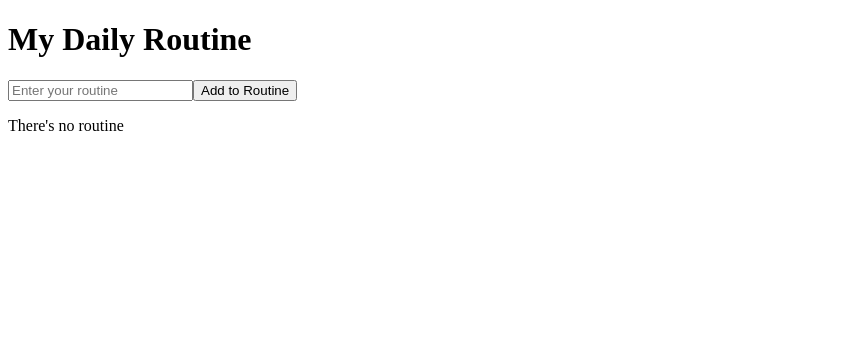
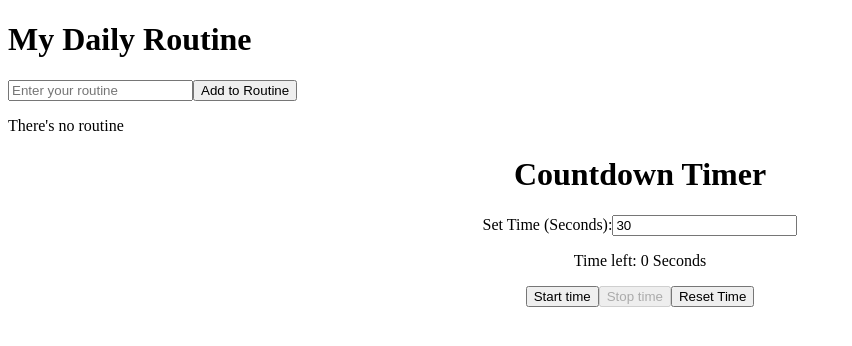
Before and after one commit to RashkaBoy08/react-course, a React (Vite) app: page / in a window 1280 px wide. Shown: the top 346 px of the page, without its empty margins (0-852 px from the left). Built offline with nearby package versions, Linux system fonts and the light colour scheme.

Commit message:
Add countdown timer

```diff
--- a/src/App.jsx
+++ b/src/App.jsx
@@ -1,4 +1,5 @@
 import { useState } from "react";
+import { Greeting } from "./Greeting";
 
 function App() {
   const [input, setInput] = useState("");
@@ -82,6 +83,8 @@ function App() {
           </li>
         ))}
       </ul>
+
+      <Greeting />
     </div>
   );
 }
--- /dev/null
+++ b/src/Greeting.jsx
@@ -0,0 +1,74 @@
+import { useEffect, useState } from "react";
+
+export const Greeting = () => {
+  const [count, setCount] = useState(0);
+  const [isRunning, setIsRunning] = useState(false);
+  const [inputTime, setInputTime] = useState(30);
+
+  useEffect(() => {
+    let timer;
+    if (isRunning) {
+      timer = setInterval(() => {
+        setCount((previousCount) => {
+          if (previousCount <= 1) {
+            alert("Time finished");
+            setIsRunning(false);
+            return 0;
+          }
+
+          return previousCount - 1;
+        });
+      }, 1000);
+    }
+
+    //clean
+    return () => clearInterval(timer);
+  }, [isRunning]);
+
+  //tart time btn
+  const startCount = () => {
+    if (inputTime <= 0) return;
+
+    setIsRunning(true);
+    setCount(inputTime);
+  };
+
+  //stop time btn
+  const stopTime = () => {
+    setIsRunning(false);
+  };
+
+  //reset button time
+  const resetTime = () => {
+    setIsRunning(false);
+    setCount(0);
+  };
+
+  //markup;
+  return (
+    <>
+      <div style={{ textAlign: "center" }}>
+        <h1>Countdown Timer</h1>
+        <label htmlFor="time">Set Time (Seconds):</label>
+        <input
+          id="time"
+          type="number"
+          min="1"
+          placeholder="Enter your count down number"
+          onChange={(e) => setInputTime(Number(e.target.value))}
+          value={inputTime}
+        />
+        {/* displays */}
+        <p>Time left: {count} Seconds </p>
+        {/* Buttons */}
+        <button disabled={isRunning} onClick={startCount}>
+          Start time
+        </button>
+        <button disabled={!isRunning} onClick={stopTime}>
+          Stop time
+        </button>
+        <button onClick={resetTime}>Reset Time</button>
+      </div>
+    </>
+  );
+};
```
